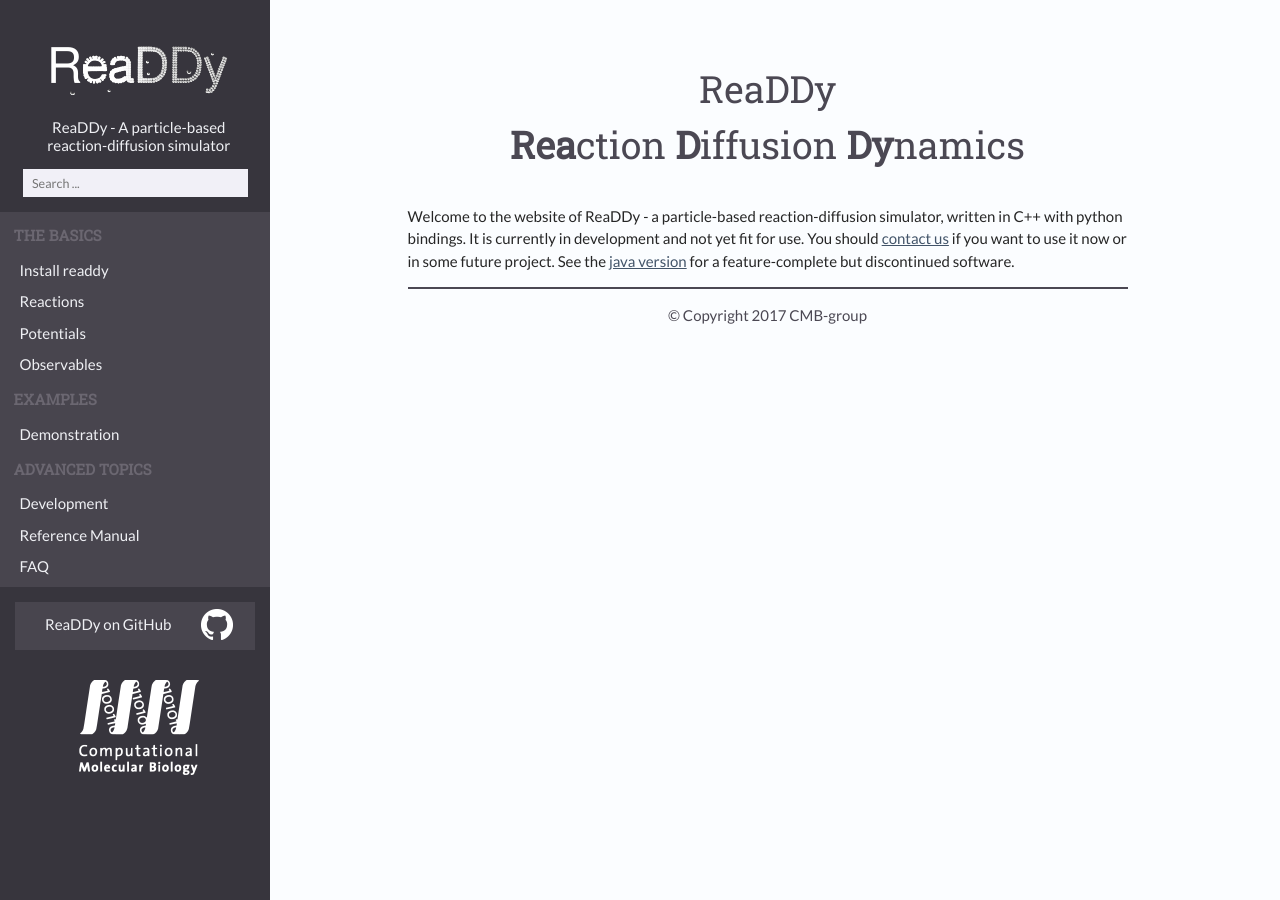
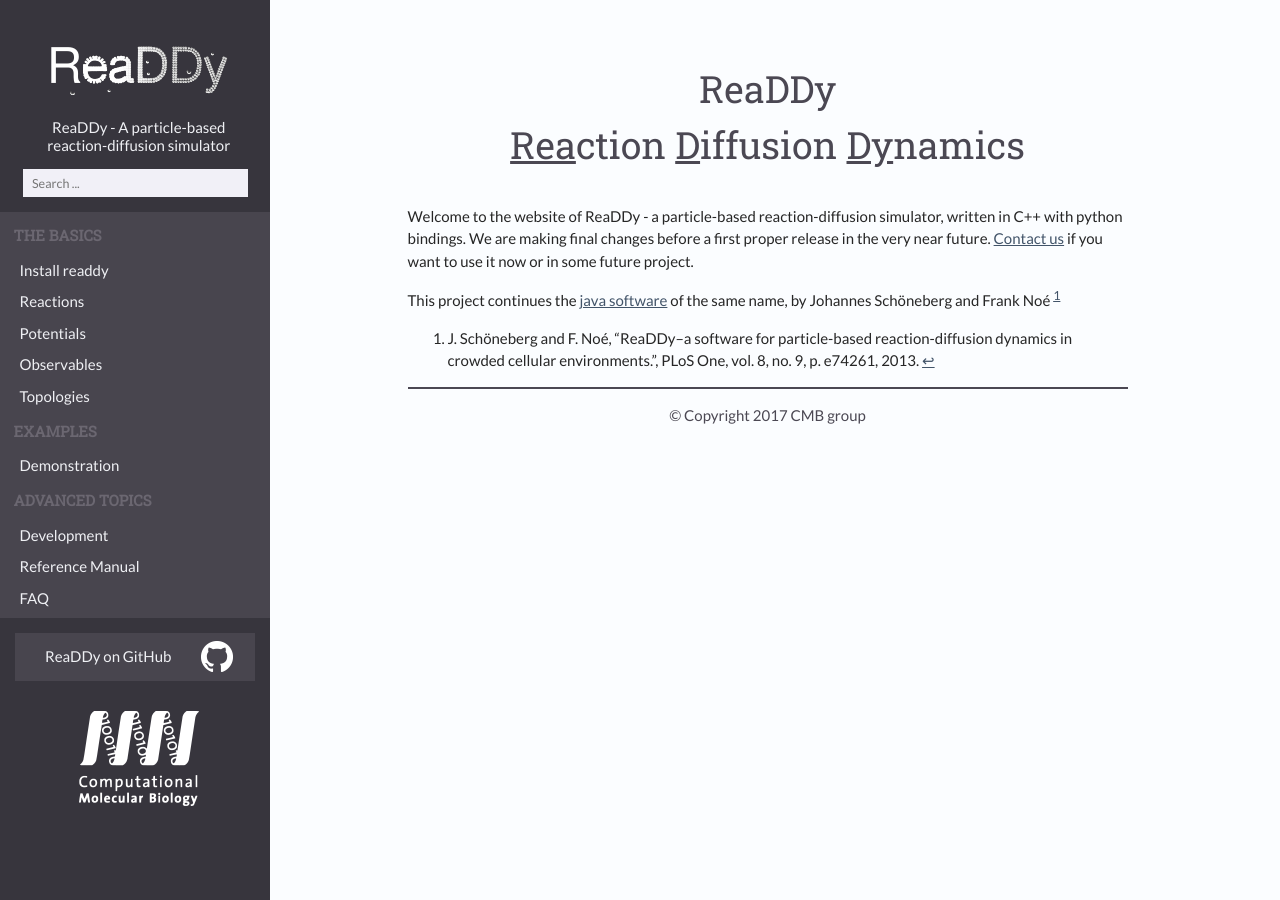
Before and after one commit to readdy/readdy_documentation, a Jekyll site: the page built from readdy_documentation/index.md, in a window 1280 px wide. Built offline with Jekyll 4.4.1, drawn with Linux system fonts in a browser that asks for light colours.

Commit message:
homepage and topologies

```diff
--- a/readdy_documentation/_includes/foot.html
+++ b/readdy_documentation/_includes/foot.html
@@ -1 +1 @@
-© Copyright 2017 <a href="https://www.mi.fu-berlin.de/en/math/groups/comp-mol-bio/">CMB-group</a>
+© Copyright 2017 <a href="https://www.mi.fu-berlin.de/en/math/groups/comp-mol-bio/">CMB group</a>
--- a/readdy_documentation/_includes/side.html
+++ b/readdy_documentation/_includes/side.html
@@ -53,6 +53,7 @@
                 </a>
             {% endfor %}
         {% endif %}
+        <a class="side-nav-item{% if page.url == '/topologies.html' %} active{% endif %}" href="{{ site.url }}{{ site.baseurl }}/topologies.html">Topologies</a>
 
 
         <div class="nav-supergroup-delimiter">
--- a/readdy_documentation/_sass/_base.scss
+++ b/readdy_documentation/_sass/_base.scss
@@ -13,13 +13,12 @@
 $side-background: #37353D;
 $nav-background: #48454E;
 $main-background: #fbfdff;
-//$body-background: #dfe1e3;
 $body-background: #fbfdff;
 $main-font-color: #262626;
 $side-font-color: #EFF0F4;
 $subitem-font-color: #7b7374;
 $active-page-color: #605C69;
-$main-heading-coler: #4b4853;
+$main-heading-color: #4b4853;
 $main-heading-ruler-color: #4b4853;
 $nav-delimiter-color: #6b6771;
 $code-background-color: #f3f3f3;
--- a/readdy_documentation/_sass/_main.scss
+++ b/readdy_documentation/_sass/_main.scss
@@ -48,7 +48,7 @@
 // headings
 .main h1, .main h2, .main h3, .main h4, .main h5 {
   font-weight: normal;
-  color: $main-heading-coler;
+  color: $main-heading-color;
   font-family: $heading-font;
   line-height: 1.5;
 }
--- a/readdy_documentation/index.md
+++ b/readdy_documentation/index.md
@@ -1,10 +1,12 @@
 ---
 layout: homepage
-title: "ReaDDy <br><b>Rea</b>ction <b>D</b>iffusion <b>Dy</b>namics"
+title: "ReaDDy <br><u>Rea</u>ction <u>D</u>iffusion <u>Dy</u>namics"
 ---
 
+Welcome to the website of ReaDDy - a particle-based reaction-diffusion simulator, written in C++ with python bindings.
+We are making final changes before a first proper release in the very near future.
+[Contact us](mailto:readdyadmin@lists.fu-berlin.de) if you want to use it now or in some future project.
 
-Welcome to the website of ReaDDy - a particle-based reaction-diffusion simulator, written in C++ with python bindings.
-It is currently in development and not yet fit for use.
-You should [contact us](mailto:readdyadmin@lists.fu-berlin.de) if you want to use it now or in some future project.
-See the [java version](https://github.com/readdy/readdy_java) for a feature-complete but discontinued software.
+This project continues the [java software](https://github.com/readdy/readdy_java) of the same name, by Johannes Schöneberg and Frank Noé [^1]
+
+[^1]: J. Schöneberg and F. Noé, “ReaDDy--a software for particle-based reaction-diffusion dynamics in crowded cellular environments.”, PLoS One, vol. 8, no. 9, p. e74261, 2013.
```
Also changed, not shown: readdy_documentation/installation.md (+2 -0 lines), readdy_documentation/topologies.md (added, +10 -0 lines).
